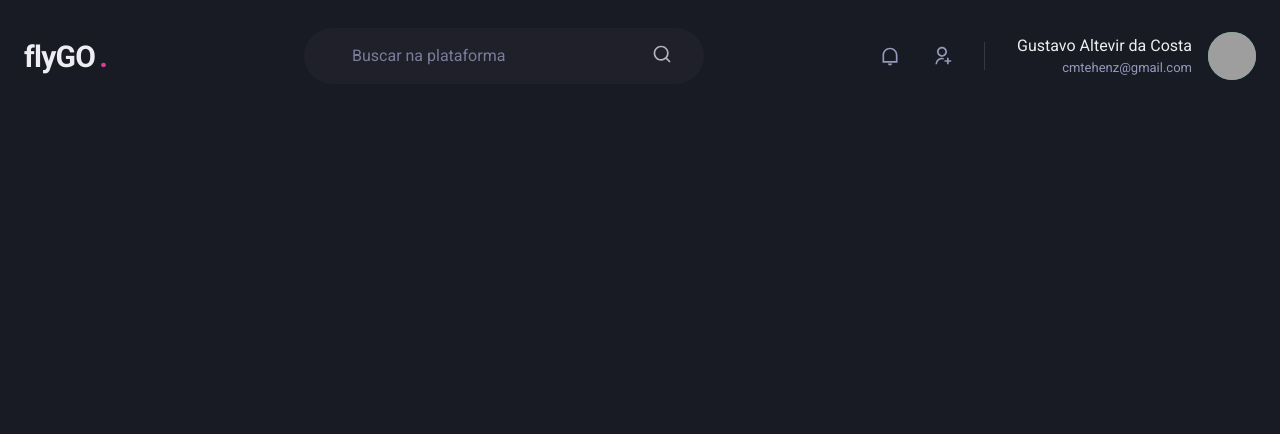
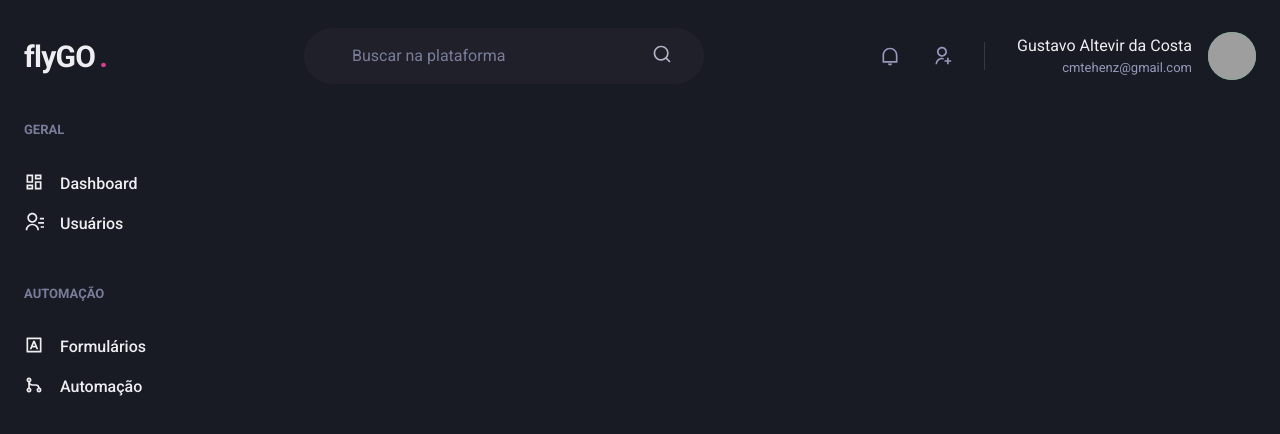
Before and after one commit to cmtehenz/web_oficina, a Next.js app: page /dashboard in a window 1280 px wide. Shown: the top 434 px of the page. Built offline with nearby package versions, Linux system fonts and the light colour scheme; grey boxes are pictures that could not be loaded.

Commit message:
finalizado Sidebar

```diff
--- a/src/components/Header.tsx
+++ b/src/components/Header.tsx
@@ -75,6 +75,7 @@
           </Box>
           <Avatar size="md" name="Gustavo Costa" src="https://github.com/cmtehenz.png" />
         </Flex>
+
       </Flex>
     </Flex>
   );
--- /dev/null
+++ b/src/components/Sidebar.tsx
@@ -0,0 +1,37 @@
+import { Box, Stack, Text, Link, Icon } from "@chakra-ui/react";
+import { RiContactsLine, RiDashboardLine, RiGitMergeLine, RiInputMethodLine } from "react-icons/ri";
+
+export function Sidebar() {
+  return (
+    <Box as="aside" w="64" mr="8">
+      <Stack spacing="12" align="flex-start">
+        <Box>
+          <Text fontWeight="bold" color="gray.400" fontSize="small">GERAL</Text>
+          <Stack spacing="4" mt="8" align="stretch">
+            <Link display="flex" align="center" >
+              <Icon as={RiDashboardLine} fontSize="20" />
+              <Text ml="4" fontWeight="medium">Dashboard</Text>
+            </Link>
+            <Link display="flex" align="center" >
+              <Icon as={RiContactsLine} fontSize="20" />
+              <Text ml="4" fontWeight="medium">Usuários</Text>
+            </Link>
+          </Stack>
+        </Box>
+        <Box>
+          <Text fontWeight="bold" color="gray.400" fontSize="small">AUTOMAÇÃO</Text>
+          <Stack spacing="4" mt="8" align="stretch">
+            <Link display="flex" align="center" >
+              <Icon as={RiInputMethodLine} fontSize="20" />
+              <Text ml="4" fontWeight="medium">Formulários</Text>
+            </Link>
+            <Link display="flex" align="center" >
+              <Icon as={RiGitMergeLine} fontSize="20" />
+              <Text ml="4" fontWeight="medium">Automação</Text>
+            </Link>
+          </Stack>
+        </Box>
+      </Stack>
+    </Box>
+  )
+}
--- a/src/pages/dashboard.tsx
+++ b/src/pages/dashboard.tsx
@@ -1,7 +1,15 @@
+import { Flex } from "@chakra-ui/react";
 import { Header } from "../components/Header";
+import { Sidebar } from "../components/Sidebar";
 
 export default function Dashboard() {
   return (
-    <Header />
+    <Flex direction="column" h="100vh">
+      <Header />
+      <Flex w="100%" my="6" maxWidth={1480} mx="auto" px="6">
+        <Sidebar />
+      </Flex>
+    </Flex>
+
   )
 }
```
